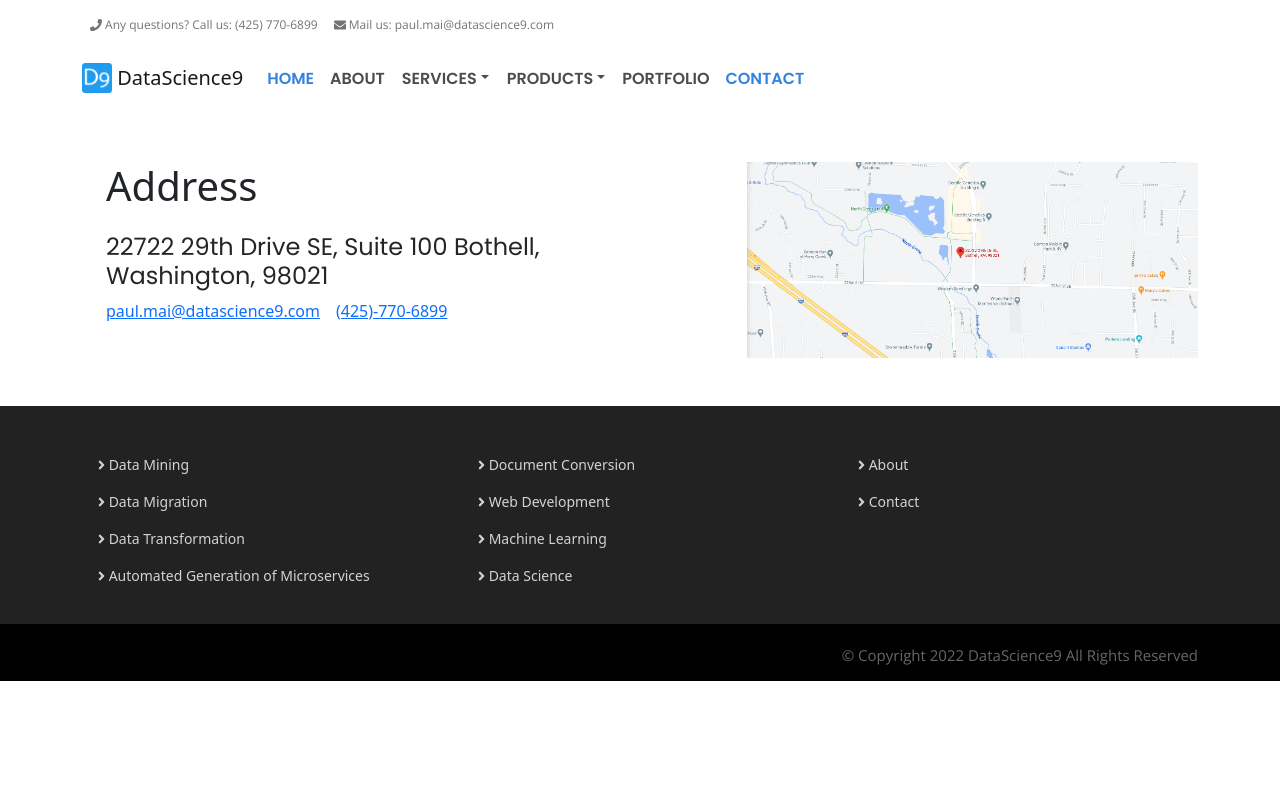
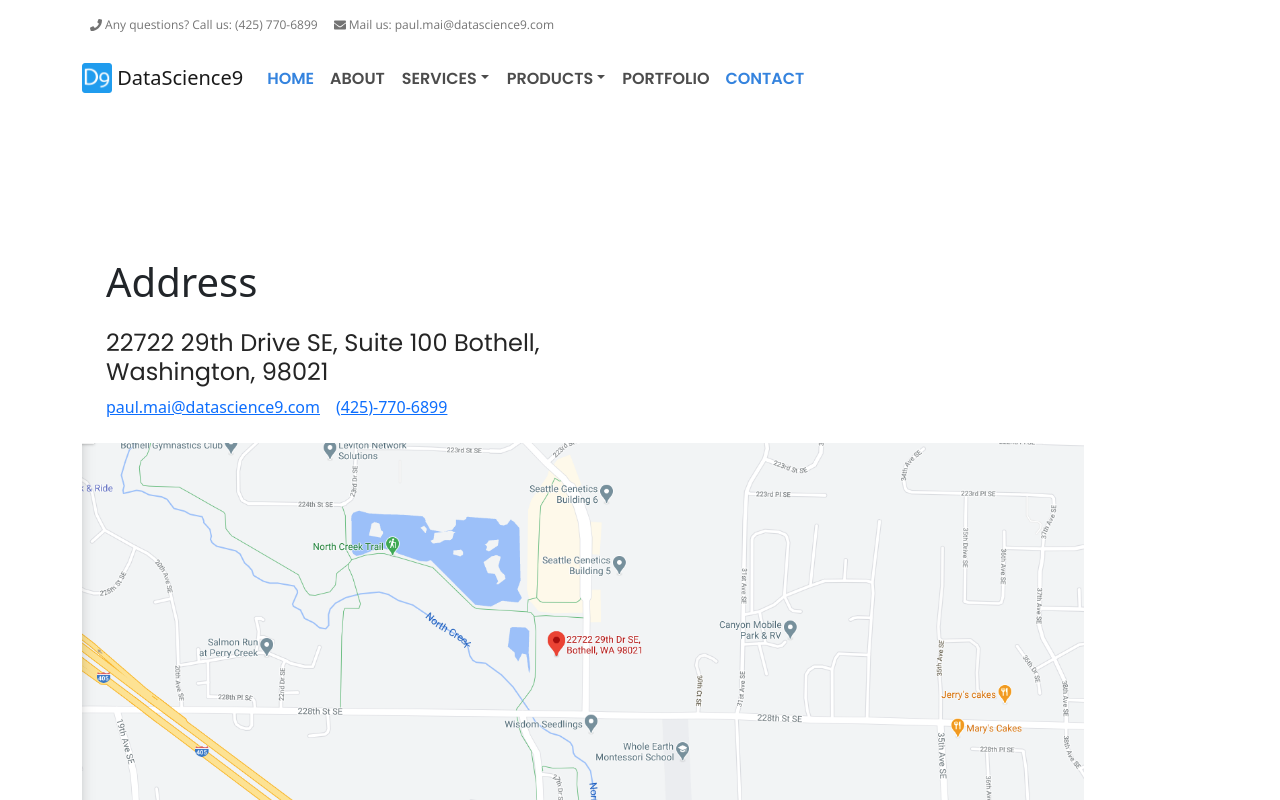
Before and after one commit to gmai2006/reactdatascience9, a React (Create React App) app: page /contact in a window 1280 px wide. Shown: the top 800 px of the page. Built offline with nearby package versions, Linux system fonts and the light colour scheme.

Commit message:
Fixed footer

```diff
--- a/package.json
+++ b/package.json
@@ -27,7 +27,7 @@
     "react-google-recaptcha": "^1.1.0",
     "react-medium-editor-2": "^0.1.0",
     "react-router-dom": "^5.2.0",
-    "react-scripts": "^4.0.3",
+    "react-scripts": "^5.0.1",
     "react-slick": "^0.23.2",
     "web-vitals": "^1.1.1"
   },
--- a/src/components/Footer/index.jsx
+++ b/src/components/Footer/index.jsx
@@ -16,7 +16,7 @@ const Footer = () => {
     return (
         <>
             <div className='footer'>
-                <Container>
+                <Container  id="content-wrap">
                     <Row>
                         <Col xs={4}>
                             <Nav className="nav-text flex-column mr-5">
@@ -51,6 +51,7 @@ const Footer = () => {
                             <span>© Copyright 2022 DataScience9 All Rights Reserved</span>
                         </div>
                     </Row>
+
                 </Container>
             </div>
 		</>
--- a/src/components/Footer/style.css
+++ b/src/components/Footer/style.css
@@ -2,7 +2,16 @@
     background-color: #222;
     font-size: 14px;
     padding: 40px 0px 30px;
+    position: static;
+    left: 0;
+    bottom: 0;
+    width: 100%;
+
+
+
 }
+
+
 
 .nav-text a {
     color: #FFFFFFCC;
@@ -13,8 +22,9 @@
 }
 
 .sticky-footer {
-  position: relative;
+  position: sticky;
   background-color: #000000;
+  /* top: 100%; */
   isolation: isolate;
   padding: 20px 0px 15px;
 }
--- a/src/components/Navbar/index.jsx
+++ b/src/components/Navbar/index.jsx
@@ -37,6 +37,7 @@ const NavigationBar = () => {
                                 <Dropdown.Menu>
                                     <Dropdown.Item as={NavLink} to='/services/datamining' activeStyle={{
                                     color: '#3483DE'
+
                                 }}
                                     onClick={() => setExpanded(false)}>Data Mining</Dropdown.Item>
                                     <Dropdown.Item as={NavLink} to='/services/datamigration' activeStyle={{
--- a/src/components/Navbar/style.css
+++ b/src/components/Navbar/style.css
@@ -4,12 +4,12 @@
 }
 
 #navigationBar .nav a {
-    font-family: 'Poppins', sans-serif;
+  font-family: "Poppins", sans-serif;
   font-weight: 600;
   font-size: 16px;
   text-transform: uppercase;
   line-height: 20px;
-    color: #000000B3;
+  color: #000000b3;
 }
 
 #navigationBar .nav a:hover {
@@ -18,52 +18,54 @@
 }
 
 #navigationBar .nav a:focus {
-    color: #3483DE;
+  color: #3483de;
   text-decoration: none;
 }
 
 #dropdown-basic {
-    font-family: 'Poppins', sans-serif;
+  font-family: "Poppins", sans-serif;
   font-weight: 600;
   font-size: 16px;
   text-transform: uppercase;
   line-height: 18px;
-    color: #000000B3;
+  color: #000000b3;
+
   text-decoration: none;
   padding-bottom: 15px;
 }
 
 #dropdown-basic:hover {
-    color: #0056B3;
+  color: #0056b3;
   text-decoration: none;
 }
 
 #dropdown-basic:focus {
-    color: #3483DE;
+  color: #3483de;
   text-decoration: none;
 }
 
 #dropdown-basic:active {
-    color: #0056B3;
+  color: #0056b3;
 }
 
 #dropdownButton .dropdown-menu {
   border-style: none;
+
+  background-color: whitesmoke;
 }
 
 #dropdownButton .dropdown-menu a {
-    font-family: 'Open Sans', sans-serif ;
+  font-family: "Open Sans", sans-serif;
   font-weight: 400;
   font-size: 13.6px;
-    color: #A1B1BC;
+  /* color: #A1B1BC; */
   text-transform: capitalize;
   background-color: transparent;
 }
 
 #dropdownButton .dropdown-menu a:hover {
-    color: #3483DE;
+  color: #3483de;
 }
-
 
 /* #navigationBar .nav #dropdownButton a {
     color: black;
--- a/src/index.css
+++ b/src/index.css
@@ -1,5 +1,6 @@
 body {
     margin: 0;
+
     font-family: -apple-system, BlinkMacSystemFont, 'Segoe UI', 'Roboto', 'Oxygen',
       'Ubuntu', 'Cantarell', 'Fira Sans', 'Droid Sans', 'Helvetica Neue',
       sans-serif;
--- a/src/pages/About/About.jsx
+++ b/src/pages/About/About.jsx
@@ -18,27 +18,27 @@ import { faUser } from "@fortawesome/free-solid-svg-icons";
 const About = () => {
   return (
     <>
-      <Container className="mt-5">
+      <Container className="mt-5"  >
         <Row>
           <Col xs={7}>
             <Container className="text-center">
               <Card id="card" className="text-center" border="primary">
-                <Card.Header className="cardHeader mb-3">
-                  <span className="fa-layers fa-fw">
+                <Card.Header className="cardHeader mb-5">
+                  <span className="fa-layers fa-fw" id="aboutTeam" >
                     <FontAwesomeIcon
                       icon={faCircle}
                       size="5x"
-                      style={{ color: "#3483DE", marginRight: "-40px" }}
+                      style={{ color: "#3483DE", marginRight: "-20px" }}
                     />
                     <FontAwesomeIcon
                       icon={faUser}
                       size="2x"
-                      style={{ color: "white" }}
+                      style={{ color: "white",marginLeft:"-14px" }}
                     />
                   </span>
                 </Card.Header>
                 <Card.Body>
-                  <Card.Title className="card-title mb-3">About Us</Card.Title>
+                  <Card.Title className="card-title mb-4" >About Us</Card.Title>
                   <Card.Text className="card-text">
                     We are a specialized software transformation and automation
                     firm. Recognizing advantages and disadvantages from the
@@ -92,6 +92,7 @@ const About = () => {
           </Card>
         </CardGroup>
       </Container>
+      <br></br>
     </>
   );
 };
--- a/src/pages/About/style.css
+++ b/src/pages/About/style.css
@@ -1,16 +1,19 @@
 .circle-icon {
-    color: #3483DE;
+  color: #3483de;
 }
 
 .about-header {
-    font-size: 24px;
-    font-family: 'Poppins', sans-serif;
+  font-size: 24px;
+  font-family: "Poppins", sans-serif;
 }
 
 .about-text {
-    font-size: 0.9em;
-    font-family: 'Open Sans', sans-serif;
-    color: #666666;
-    line-height: 1.8em;
-    margin: 0px 0px 16px;
+  font-size: 0.9em;
+  font-family: "Open Sans", sans-serif;
+  color: #666666;
+  line-height: 1.8em;
+  margin: 0px 0px 16px;
 }
+#aboutTeam {
+  margin-top: 10rem;
+}
--- a/src/pages/Contact/Contact.jsx
+++ b/src/pages/Contact/Contact.jsx
@@ -11,10 +11,10 @@ import locationImage from "../../assets/images/location.png";
 const Contact = () => {
   return (
     <>
-      <Container className="mt-5">
+      <Container className="mt-5" id="p">
         <Row>
           <Col xs={7}>
-            <Container>
+            <Container className="ad">
                 <h1>Address</h1>
               <Card id="card">
 
@@ -32,8 +32,8 @@ const Contact = () => {
               </Card>
             </Container>
           </Col>
-          <Col xs={5}>
-            <Image src={locationImage} className="img-fluid mb-5" />
+          <Col xs={6}id="i" >
+            <Image src={locationImage} className="img-fluid mb-5"  />
           </Col>
         </Row>
       </Container>
--- a/src/pages/Contact/style.css
+++ b/src/pages/Contact/style.css
@@ -1,12 +1,22 @@
 .contact-card {
-    border: none;
+  border: none;
 }
 
 .location-image {
-    height: 90%;
-    width: 90%;
+  height: 90%;
+  width: 90%;
 }
 
 .contact-text {
-    font-size: 17px;
+  font-size: 17px;
 }
+#p {
+  height: 100vh;
+}
+#i {
+  height: 90%;
+  width: 90%;
+}
+.ad {
+  margin-top: 6rem;
+}
--- a/src/pages/Services/style.css
+++ b/src/pages/Services/style.css
@@ -12,8 +12,12 @@
     line-height: 1.8em;
     margin: 0px 0px 16px;
     padding-left: 10px;
+
+
 }
 
 .services-list-group {
     padding: 1.25rem;
+
+
 }
```
Also changed, not shown: 2 other files (tests, documents, lock files or other folders). Lines whose indentation alone changed are shown as unchanged.
